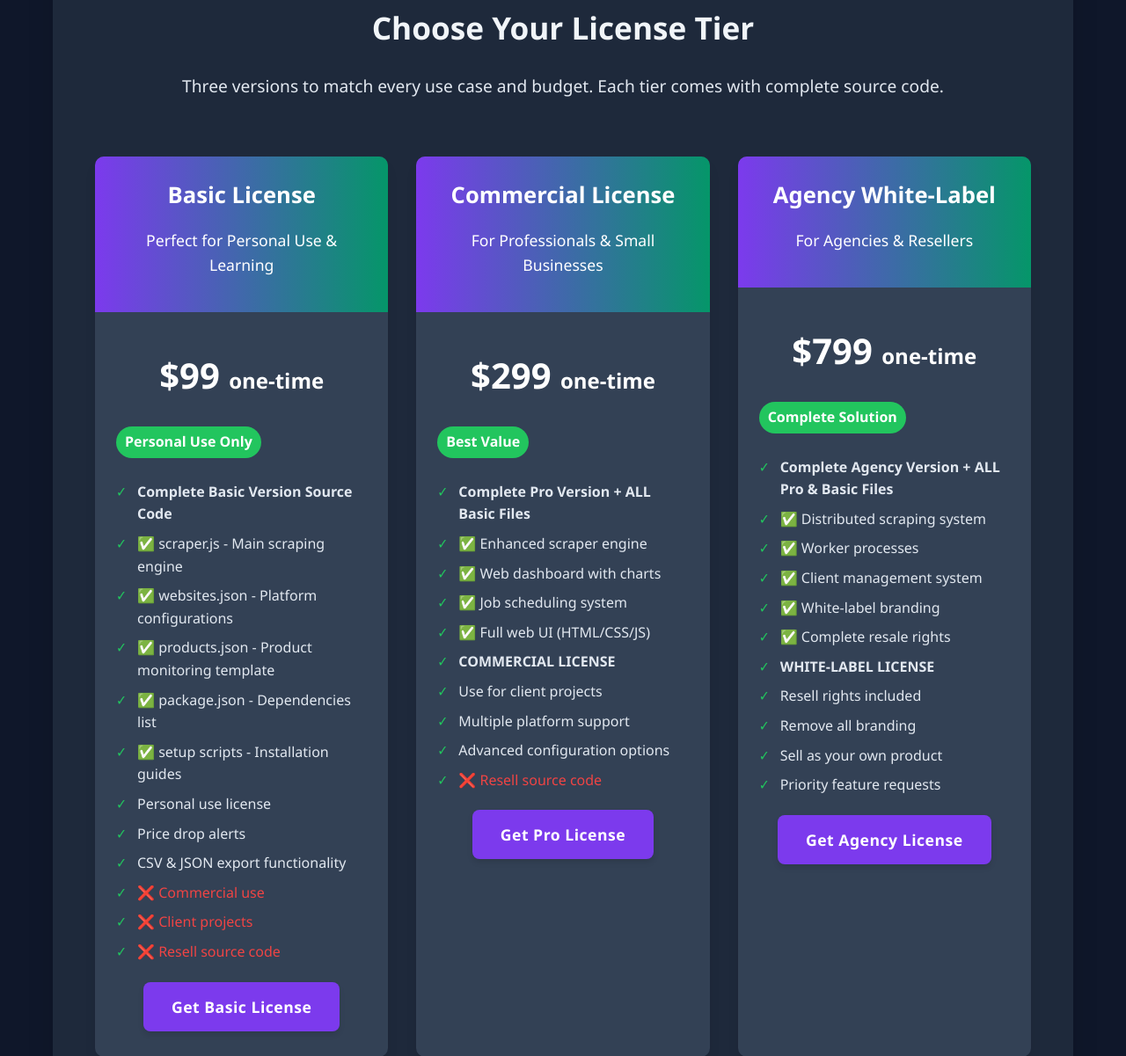
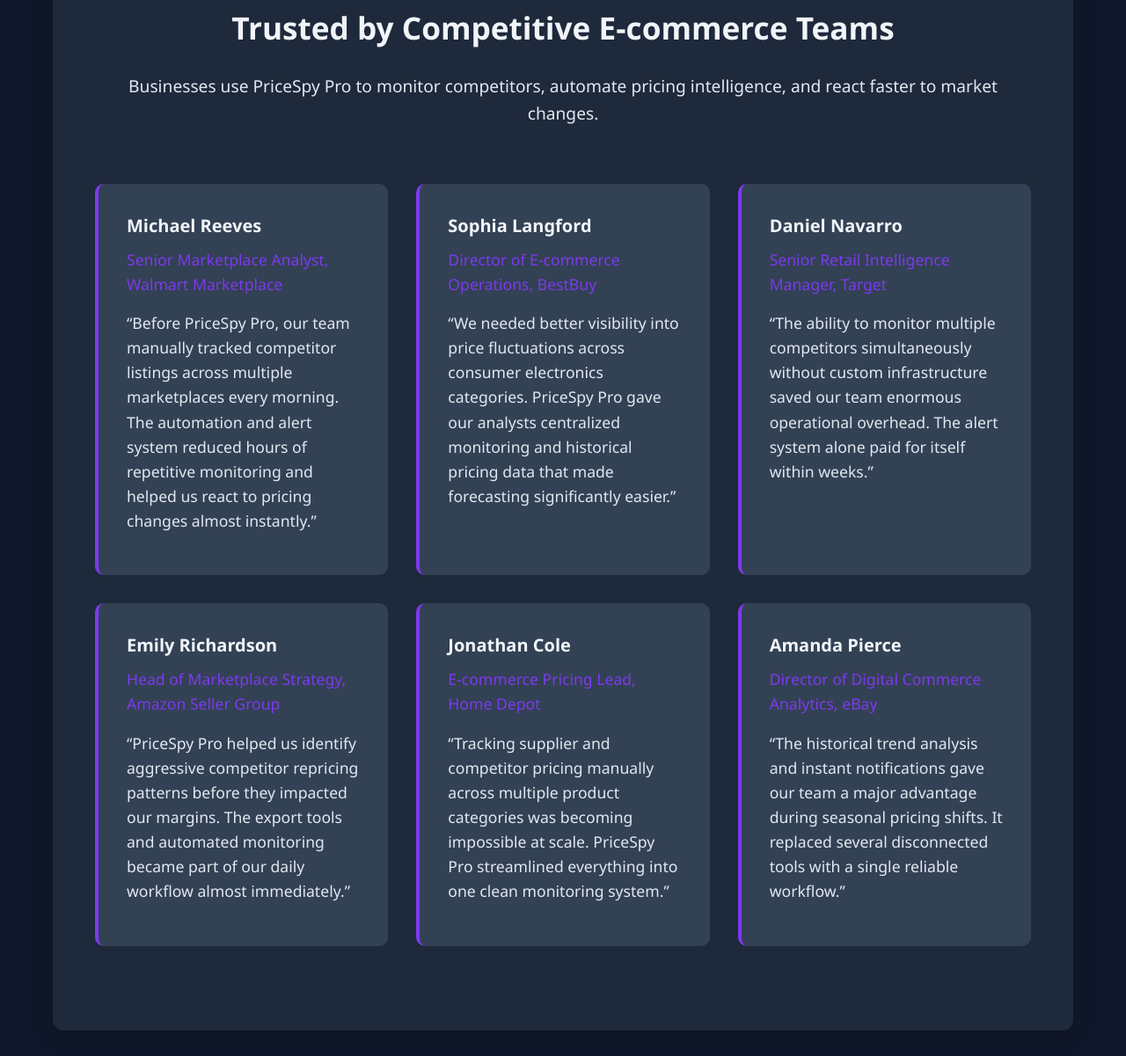
Before and after one commit to eyedolise/ecommerce, a plain HTML site: page index.html in a window 1280 px wide. Shown: the part 5691-6892 px from the top of the page at 88% size. Drawn offline with Linux system fonts and the light colour scheme.

Commit message:
Add files via upload

```diff
--- a/index.html
+++ b/index.html
@@ -1130,6 +1130,92 @@
             </div>
         </section>
 
+
+
+
+<!-- TESTIMONIALS -->
+<section>
+    <div class="section-content">
+        <h2 class="text-center">Trusted by Competitive E-commerce Teams</h2>
+        <p class="text-center mb-4" style="font-size: 1.2rem;">
+            Businesses use PriceSpy Pro to monitor competitors, automate pricing intelligence,
+            and react faster to market changes.
+        </p>
+
+        <div class="use-case-grid">
+
+            <div class="use-case-card">
+                <h4>Michael Reeves</h4>
+                <p style="color: var(--primary); margin-bottom: 1rem;">
+                    Senior Marketplace Analyst, Walmart Marketplace
+                </p>
+
+                <p>
+                    “Before PriceSpy Pro, our team manually tracked competitor listings across multiple marketplaces every morning. The automation and alert system reduced hours of repetitive monitoring and helped us react to pricing changes almost instantly.”
+                </p>
+            </div>
+
+            <div class="use-case-card">
+                <h4>Sophia Langford</h4>
+                <p style="color: var(--primary); margin-bottom: 1rem;">
+                    Director of E-commerce Operations, BestBuy
+                </p>
+
+                <p>
+                    “We needed better visibility into price fluctuations across consumer electronics categories. PriceSpy Pro gave our analysts centralized monitoring and historical pricing data that made forecasting significantly easier.”
+                </p>
+            </div>
+
+            <div class="use-case-card">
+                <h4>Daniel Navarro</h4>
+                <p style="color: var(--primary); margin-bottom: 1rem;">
+                    Senior Retail Intelligence Manager, Target
+                </p>
+
+                <p>
+                    “The ability to monitor multiple competitors simultaneously without custom infrastructure saved our team enormous operational overhead. The alert system alone paid for itself within weeks.”
+                </p>
+            </div>
+
+            <div class="use-case-card">
+                <h4>Emily Richardson</h4>
+                <p style="color: var(--primary); margin-bottom: 1rem;">
+                    Head of Marketplace Strategy, Amazon Seller Group
+                </p>
+
+                <p>
+                    “PriceSpy Pro helped us identify aggressive competitor repricing patterns before they impacted our margins. The export tools and automated monitoring became part of our daily workflow almost immediately.”
+                </p>
+            </div>
+
+            <div class="use-case-card">
+                <h4>Jonathan Cole</h4>
+                <p style="color: var(--primary); margin-bottom: 1rem;">
+                    E-commerce Pricing Lead, Home Depot
+                </p>
+
+                <p>
+                    “Tracking supplier and competitor pricing manually across multiple product categories was becoming impossible at scale. PriceSpy Pro streamlined everything into one clean monitoring system.”
+                </p>
+            </div>
+
+            <div class="use-case-card">
+                <h4>Amanda Pierce</h4>
+                <p style="color: var(--primary); margin-bottom: 1rem;">
+                    Director of Digital Commerce Analytics, eBay
+                </p>
+
+                <p>
+                    “The historical trend analysis and instant notifications gave our team a major advantage during seasonal pricing shifts. It replaced several disconnected tools with a single reliable workflow.”
+                </p>
+            </div>
+
+        </div>
+    </div>
+</section>
+
+
+
         <!-- PRICING -->
         <section id="pricing">
             <div class="section-content">
```
